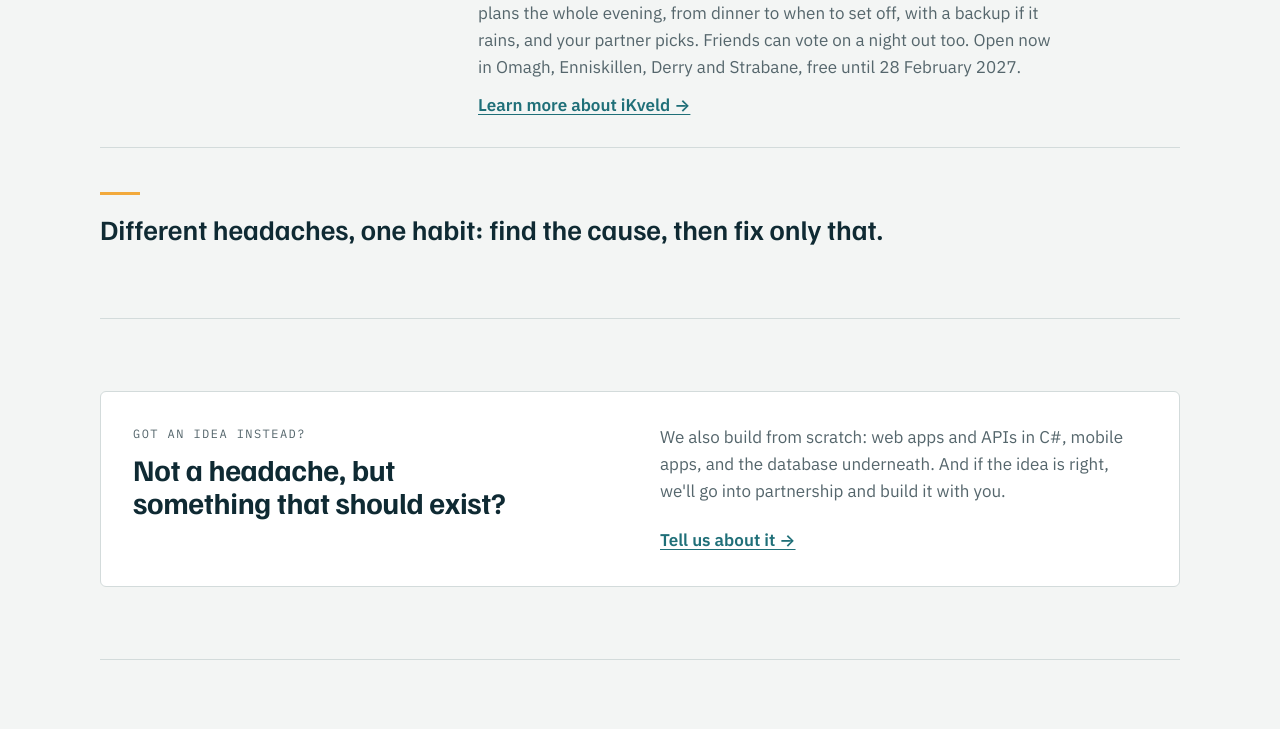
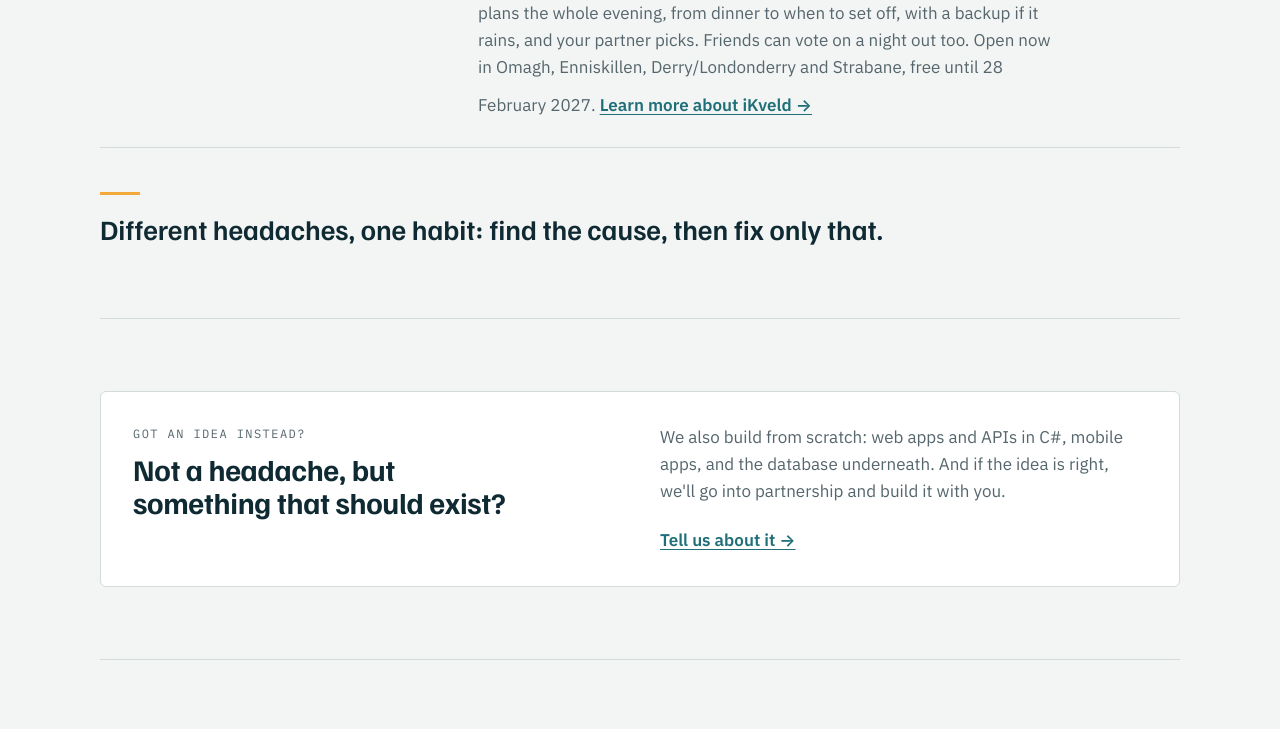
Before and after one commit to Skeillebank-Group/skeillebank-website, a plain HTML site: page index.html in a window 1280 px wide. Shown: the part 4022-4751 px from the top of the page. Drawn offline with Linux system fonts and the light colour scheme.

Commit message:
Derry/Londonderry everywhere (owner: we use both, no stance)
Co-Authored-By: Claude Opus 5.5 <noreply@anthropic.com>

```diff
--- a/index.html
+++ b/index.html
@@ -527,7 +527,7 @@ footer.sfoot { display: grid; justify-items: center; text-align: center; gap: 0;
         </div>
         <div class="cure">
           <p><span class="cure-label">Headache</span> Finding somewhere you both like, within budget, on an evening you're both free, and ending up at the same two places again.</p>
-          <p><span class="cure-label">Treatment</span> Say where you're starting, when, and what you both like. iKveld plans the whole evening, from dinner to when to set off, with a backup if it rains, and your partner picks. Friends can vote on a night out too. Open now in Omagh, Enniskillen, Derry and Strabane, free until 28 February 2027. <a class="more" href="https://ikveld.com">Learn more about iKveld →</a></p>
+          <p><span class="cure-label">Treatment</span> Say where you're starting, when, and what you both like. iKveld plans the whole evening, from dinner to when to set off, with a backup if it rains, and your partner picks. Friends can vote on a night out too. Open now in Omagh, Enniskillen, Derry/Londonderry and Strabane, free until 28 February 2027. <a class="more" href="https://ikveld.com">Learn more about iKveld →</a></p>
         </div>
         <span class="status">Open now</span>
       </article>
```
